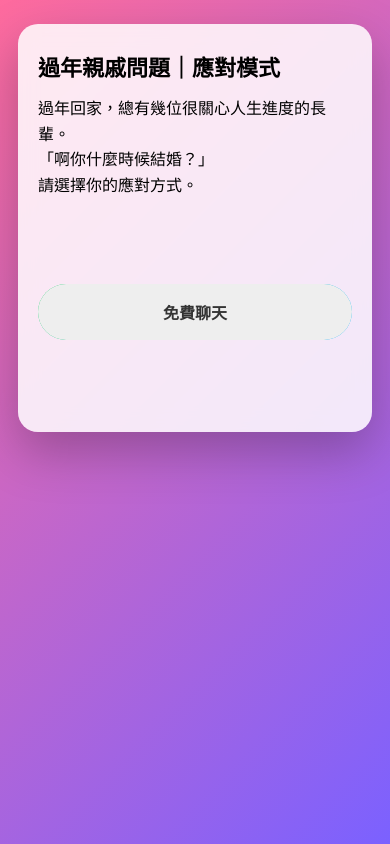
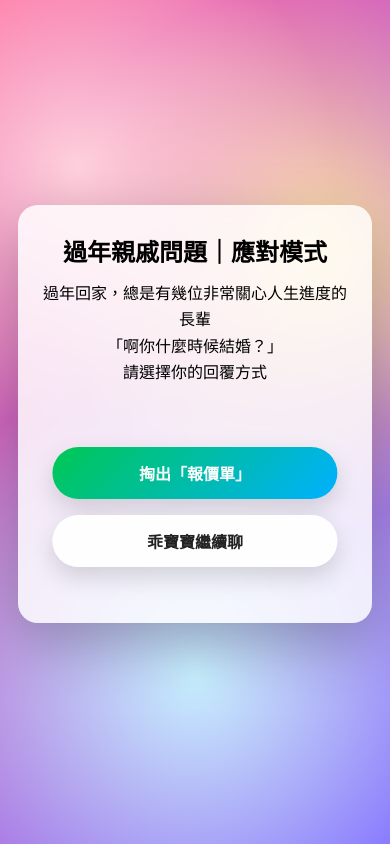
Before and after one commit to r777222999/2026vday, a plain HTML site: page index.html in a window 390 px wide. Drawn offline with Linux system fonts and the light colour scheme.

Commit message:
Add files via upload

```diff
--- a/index.html
+++ b/index.html
@@ -8,82 +8,94 @@
 
 <style>
   *{box-sizing:border-box;margin:0;padding:0;}
-
   body{
     font-family:system-ui,-apple-system,"Segoe UI","Noto Sans TC",sans-serif;
     min-height:100svh;
-  background:linear-gradient(135deg,#ff6b9e,#7b61ff);
+    background:
+      radial-gradient(circle at 20% 20%, #ffd1dc 0%, transparent 35%),
+      radial-gradient(circle at 80% 30%, #ffe8a3 0%, transparent 40%),
+      radial-gradient(circle at 50% 80%, #c7f0ff 0%, transparent 45%),
+      linear-gradient(135deg, #ff6b9e, #7b61ff);
     display:flex;
     justify-content:center;
-  align-items:flex-start;
+    align-items:center;
+    padding:24px 18px 40px;
     overflow:auto;
-  padding:24px 18px 40px;
   }
 
   .container{
-  width:100%;
-  max-width:520px;
-  background:rgba(255,255,255,.85);
+    width:min(760px, 96vw);
+    background:rgba(255,255,255,.82);
     backdrop-filter:blur(10px);
-  border-radius:20px;
-  padding:26px 20px 30px;
-  box-shadow:0 20px 50px rgba(0,0,0,.25);
+    border-radius:24px;
+    padding:28px 22px 30px;
+    box-shadow:0 20px 60px rgba(0,0,0,.25);
+    text-align:center;
   }
 
   h1{
-  font-size:22px;
-  margin-bottom:14px;
+    font-size:24px;
+    margin-bottom:12px;
+  }
+  p{
+    font-size:16px;
+    line-height:1.65;
+    margin-bottom:18px;
   }
 
-p{
-  font-size:16px;
-  line-height:1.6;
-  margin-bottom:24px;
-}
-
-.buttons{
+  /* ✅ 逃跑按鈕活動區域 */
+  .playzone{
     position:relative;
-  height:180px;
-  display:flex;
-  flex-direction:column;
-  justify-content:center;
-  align-items:center;
-  gap:16px;
+    width:100%;
+    height:140px;
+    margin-top:10px;
   }
 
   button{
-  width:100%;
-  padding:16px;
-  border:none;
+    border:0;
+    padding:14px 18px;
     border-radius:999px;
     font-size:16px;
-  font-weight:700;
+    font-weight:800;
     cursor:pointer;
-  transition:.1s ease;
+    box-shadow:0 10px 25px rgba(0,0,0,.15);
+    user-select:none;
+    white-space:nowrap;
   }
-
-button:active{transform:scale(.98);}
+  button:active{ transform:scale(.98); }
 
   #yes{
     background:linear-gradient(135deg,#00c853,#00b0ff);
-  color:white;
+    color:#fff;
+    position:absolute;
+    left:50%;
+    top:50%;
+    transform:translate(-120%, -50%);
+    min-width:190px;
+    text-align:center;
   }
 
+  /* ✅ No 一開始放右邊，但它會跑 */
   #no{
-  background:#eee;
-  color:#333;
+    background:rgba(255,255,255,.92);
+    color:#222;
     position:absolute;
+    left:50%;
+    top:50%;
+    transform:translate(20%, -50%);
+    min-width:190px;
+    text-align:center;
   }
 
   .result{
     display:none;
-  margin-top:24px;
-  padding:18px;
+    margin-top:18px;
+    padding:16px;
     border-radius:16px;
-  background:white;
-  animation:fade .3s ease;
+    background:rgba(255,255,255,.95);
+    line-height:1.7;
+    animation:fade .28s ease;
   }
-
   @keyframes fade{
     from{opacity:0;transform:translateY(10px);}
     to{opacity:1;transform:translateY(0);}
@@ -91,84 +103,124 @@ button:active{transform:scale(.98);}
 
   .price{
     margin-top:12px;
-  font-weight:600;
-  line-height:1.8;
+    border:1px dashed rgba(0,0,0,.18);
+    border-radius:14px;
+    padding:12px;
+    background:rgba(255,255,255,.75);
+    font-weight:650;
+  }
+  .row{
+    display:flex;
+    justify-content:space-between;
+    gap:10px;
+    padding:6px 0;
+  }
+  .muted{opacity:.75;font-size:13px;margin-top:6px;}
+
+  .deal{
+    margin-top:14px;
+    padding:12px;
+    border-radius:14px;
+    background:linear-gradient(135deg, rgba(255,107,158,.18), rgba(123,97,255,.15));
+    font-weight:800;
   }
 
-.deal{
-  margin-top:18px;
-  padding:14px;
-  border-radius:14px;
-  background:linear-gradient(135deg,#ffe4ec,#e7e0ff);
-  font-weight:700;
+  /* ✅ 手機：按鈕改上下排列，但 No 仍可在 playzone 內亂跑 */
+  @media (max-width: 600px){
+    .container{
+      width:100%;
+      max-width:520px;
+      border-radius:20px;
+    }
+    .playzone{
+      height:190px;
+    }
+    #yes{
+      left:50%;
+      top:44px;
+      transform:translate(-50%, 0);
+      width:92%;
+      min-width:0;
+    }
+    #no{
+      left:50%;
+      top:112px;
+      transform:translate(-50%, 0);
+      width:92%;
+      min-width:0;
+    }
   }
 </style>
 </head>
 
 <body>
-
   <div class="container">
-
     <h1>過年親戚問題｜應對模式</h1>
-
     <p>
-過年回家，總有幾位很關心人生進度的長輩。<br>
+      過年回家，總是有幾位非常關心人生進度的長輩<br>
       「啊你什麼時候結婚？」<br>
-請選擇你的應對方式。
+      請選擇你的回覆方式
     </p>
 
-<div class="buttons">
+    <div class="playzone" id="playzone">
       <button id="yes">掏出「報價單」</button>
-  <button id="no">免費聊天</button>
+      <button id="no">乖寶寶繼續聊</button>
     </div>
 
     <div class="result" id="result">
-  <strong>✅ 已進入付費諮詢流程（不接受議價）</strong>
+      <div><strong>💸已進入付費諮詢流程💸不接受議價唷</strong></div>
 
       <div class="price">
-  感情問題（結婚/生小孩） $5,500 / 題<br>
-  工作問題（薪水/升遷） $3,500 / 題<br>
-  * 超過三題視為方案，請先匯款再開口。
+        <div class="row"><span>感情問題 (結婚/生小孩)</span><span>$5,500 / 題</span></div>
+        <div class="row"><span>工作問題 (薪水/年終)</span><span>$3,500 / 題</span></div>
+        <div class="muted">😍超過三題視為方案，請先匯款再深聊</div>
       </div>
 
       <div class="deal">
-  過年限定<br>
-  沐光妍選 日本高人氣指定商品 三件 8 折 🛀🏼把話題轉去購物最安全
+        過年限定 🛀🏼沐光妍選指定商品三件8折🛀🏼 把話題轉去購物最安全.ᐟ.ᐟ
+      </div>
     </div>
   </div>
 
-</div>
-
 <script>
-const noBtn=document.getElementById('no');
-const yesBtn=document.getElementById('yes');
-const result=document.getElementById('result');
-const buttons=document.querySelector('.buttons');
+  const noBtn = document.getElementById('no');
+  const yesBtn = document.getElementById('yes');
+  const result = document.getElementById('result');
+  const zone = document.getElementById('playzone');
 
   function moveNo(){
-  const area=buttons.getBoundingClientRect();
-  const btn=noBtn.getBoundingClientRect();
+    const area = zone.getBoundingClientRect();
+    const btn = noBtn.getBoundingClientRect();
 
-  const maxX=area.width-btn.width;
-  const maxY=area.height-btn.height;
+    const padding = 6; // 不要貼邊
+    const maxX = Math.max(0, area.width - btn.width - padding*2);
+    const maxY = Math.max(0, area.height - btn.height - padding*2);
 
-  const x=Math.random()*maxX;
-  const y=Math.random()*maxY;
+    const x = padding + Math.random() * maxX;
+    const y = padding + Math.random() * maxY;
 
-  noBtn.style.left=x+"px";
-  noBtn.style.top=y+"px";
+    // 直接用 left/top 控制位置（保持 absolute）
+    noBtn.style.left = x + 'px';
+    noBtn.style.top  = y + 'px';
+    noBtn.style.transform = 'translate(0,0)';
   }
 
-noBtn.addEventListener('mouseenter',moveNo);
-noBtn.addEventListener('touchstart',moveNo);
-noBtn.addEventListener('click',moveNo);
+  // 桌機：靠近就跑
+  noBtn.addEventListener('mouseenter', moveNo);
 
-yesBtn.addEventListener('click',()=>{
-  result.style.display="block";
-  yesBtn.style.display="none";
-  noBtn.style.display="none";
+  // 手機：碰到就跑（避免真的按到）
+  noBtn.addEventListener('touchstart', (e)=>{ e.preventDefault(); moveNo(); }, {passive:false});
+
+  // 真的點到也跑
+  noBtn.addEventListener('click', (e)=>{ e.preventDefault(); moveNo(); });
+
+  yesBtn.addEventListener('click', ()=>{
+    result.style.display = 'block';
+    yesBtn.style.display = 'none';
+    noBtn.style.display  = 'none';
+    // 捲到結果（手機比較舒服）
+    result.scrollIntoView({behavior:'smooth', block:'start'});
   });
 </script>
-
 </body>
 </html>
```
Lines whose indentation alone changed are shown as unchanged.
